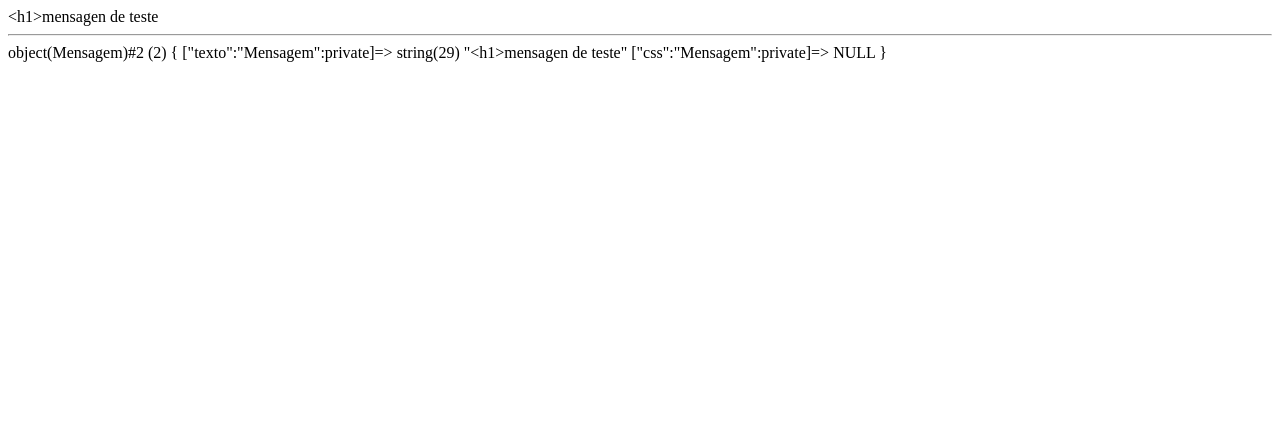
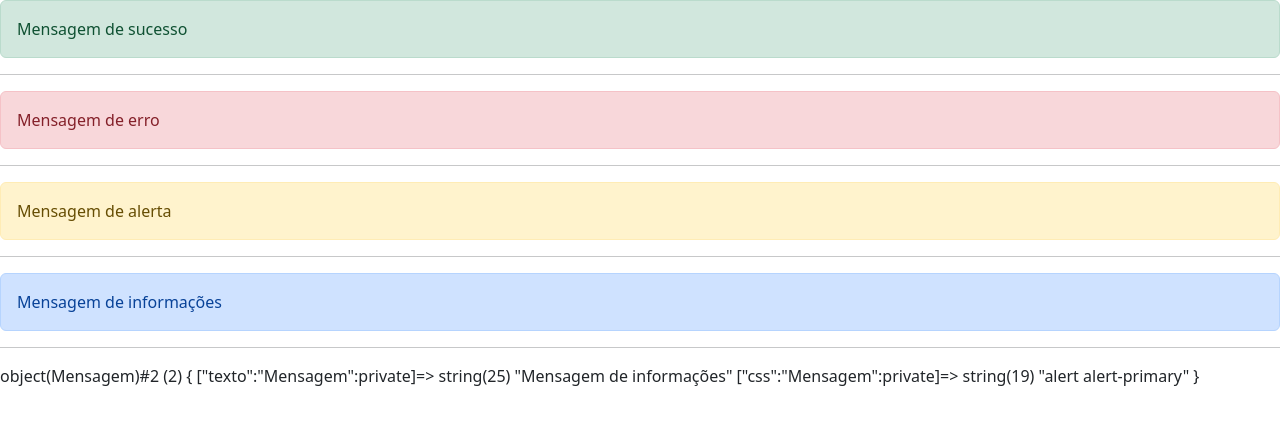
Before and after one commit to anferalta/blog, a PHP site: page /blog/ in a window 1280 px wide. Shown: the top 425 px of the page. Run offline with PHP 8.4, Linux system fonts and the light colour scheme.

Commit message:
atualização da class Mensagem

```diff
--- a/index.php
+++ b/index.php
@@ -6,6 +6,8 @@
         <title>Document</title>
     </head>
     <body>
+        <link href="https://cdn.jsdelivr.net/npm/bootstrap@5.2.0/dist/css/bootstrap.min.css" rel="stylesheet">
+
         <?php
         //Arquivo index responsável pela inicialização do sistema
         require_once 'sistema/configuracao.php';
@@ -13,7 +15,13 @@
         include './sistema/Nucleo/Mensagem.php';
 
         $msg = new Mensagem();
-        echo $msg->renderizar();
+        echo $msg->sucesso('Mensagem de sucesso')->renderizar();
+        echo '<hr>';
+        echo $msg->erro('Mensagem de erro')->renderizar();
+        echo '<hr>';
+        echo $msg->alerta('Mensagem de alerta')->renderizar();
+        echo '<hr>';
+        echo $msg->informa('Mensagem de informações')->renderizar();
         echo '<hr>';
         var_dump($msg);
 
--- a/sistema/Nucleo/Mensagem.php
+++ b/sistema/Nucleo/Mensagem.php
@@ -8,6 +8,30 @@ class Mensagem
     private $texto;
     private $css;
 
+    public function sucesso(string $mensagem): Mensagem
+    {
+        $this->css = 'alert alert-success';
+        $this->texto = $this->filtrar($mensagem);
+        return $this;
+    }
+    public function erro(string $mensagem): Mensagem
+    {
+        $this->css = 'alert alert-danger';
+        $this->texto = $this->filtrar($mensagem);
+        return $this;
+    }
+    public function alerta(string $mensagem): Mensagem
+    {
+        $this->css = 'alert alert-warning';
+        $this->texto = $this->filtrar($mensagem);
+        return $this;
+    }
+    public function informa(string $mensagem): Mensagem
+    {
+        $this->css = 'alert alert-primary';
+        $this->texto = $this->filtrar($mensagem);
+        return $this;
+    }
 
     /**
      * Metodo responsabilizado pela renderização
@@ -15,7 +39,7 @@ class Mensagem
      */
     public function renderizar() : string
     {
-        return $this->texto = $this->filtrar('<h1>mensagen de teste');
+        return "<div class='{$this->css}'>{$this->texto}</div>";
     }
 
     private function filtrar(string $mensagem) : string
```
